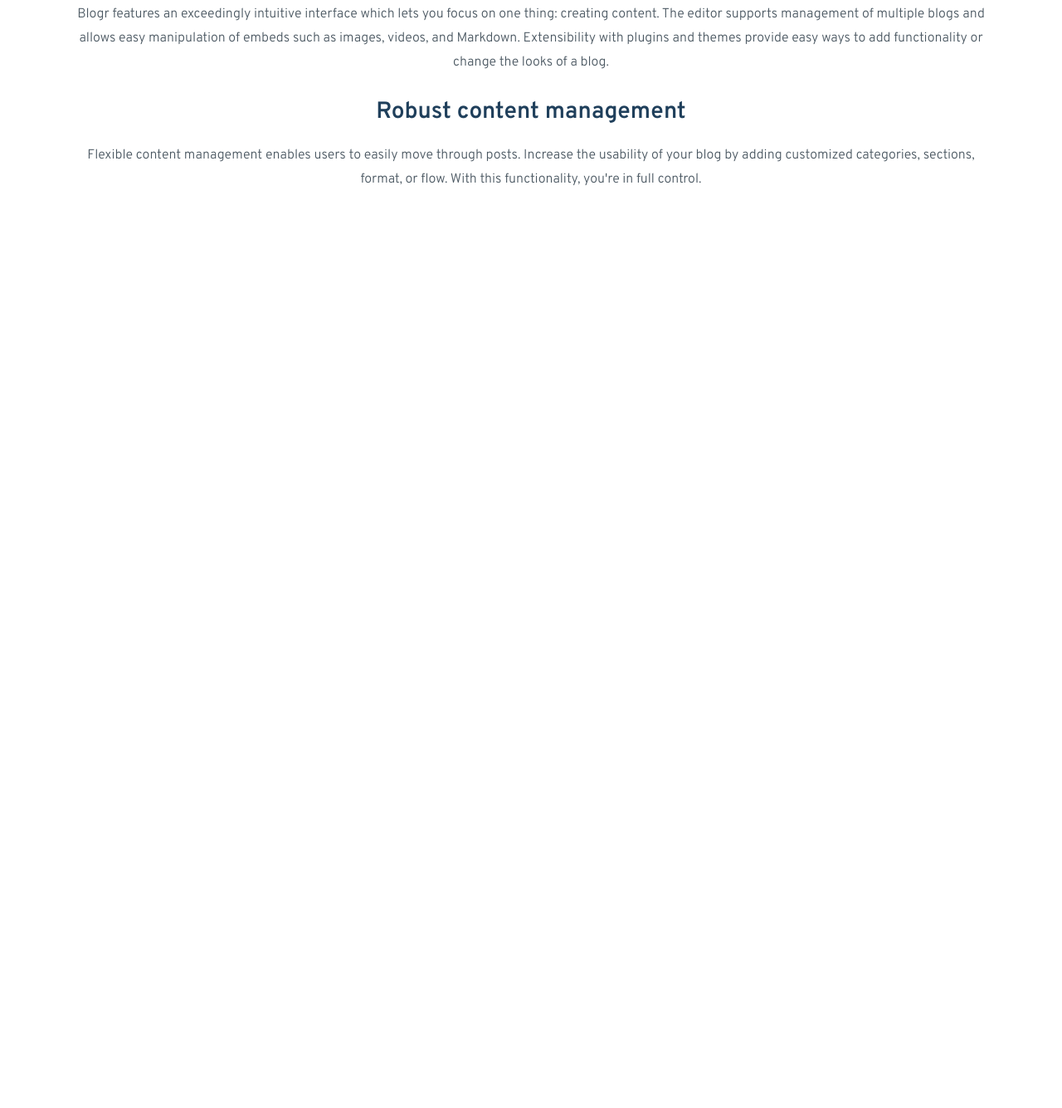
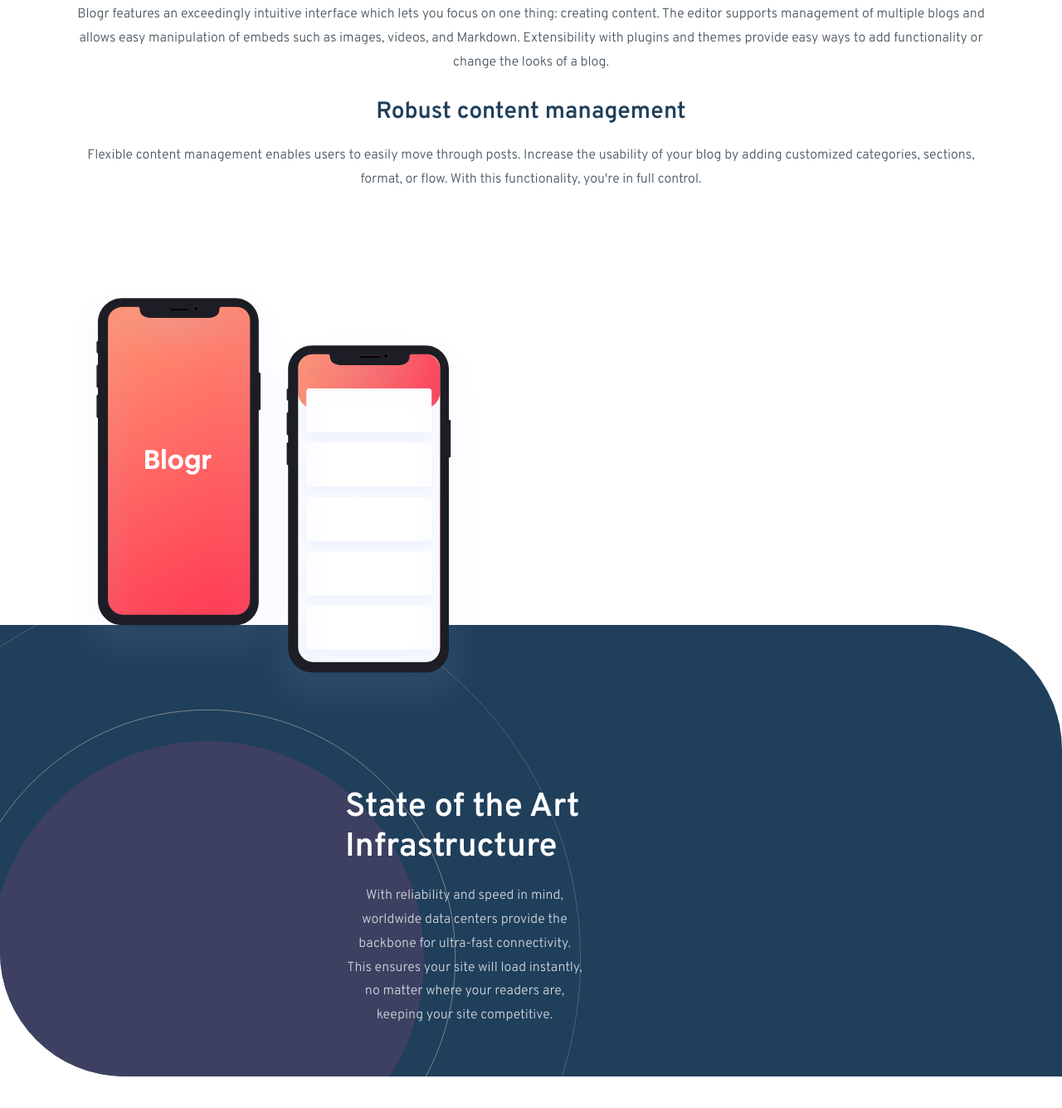
Before and after one commit to XcarabuzX/proyectoFinalFront, a website: page public/index.html in a window 1280 px wide. Shown: the part 1763-3098 px from the top of the page at 83% size. Before the commit the page ends 2104 px from the top, so only its background shows below. Drawn offline with nearby package versions, Linux system fonts and the light colour scheme.

Commit message:
Desarrollo de seccion "state of art" versiòn mobile

```diff
--- a/public/index.html
+++ b/public/index.html
@@ -95,6 +95,21 @@
         </div>
     </section>
 
+    <img src="images/illustration-phones.svg" alt="Illustration of phones" class="illustration-phones">
+    <section class="state-of-art">
+        <div class="container">
+             <img src="images/bg-pattern-circles.svg" alt="Background pattern circles" class="background-circles">
+            <div class="text-content">
+                <h2>State of the Art Infrastructure</h2>
+                <p>
+                    With reliability and speed in mind, worldwide data centers provide the
+                    backbone for ultra-fast connectivity. This ensures your site will load instantly, no
+                    matter where your readers are, keeping your site competitive.
+                </p>
+            </div>
+        </div>
+    </section>
+
     <!-- Bootstrap JS Bundle with Popper -->
     <script src="https://cdn.jsdelivr.net/npm/bootstrap@5.3.3/dist/js/bootstrap.bundle.min.js"></script>
 </body>
--- /dev/null
+++ b/scss/state-of-art.scss
@@ -0,0 +1,156 @@
+// Importar variables
+@import 'variables';
+
+// Estilos para la imagen de los teléfonos fuera de la sección state-of-art
+.illustration-phones {
+    display: block; // Asegurar comportamiento de bloque
+    position: relative; // Usar posicionamiento relativo
+    top: -2rem; // Ajusta este valor para mover la imagen hacia arriba o abajo
+    left: 50%; // Centrar horizontalmente
+    transform: translateX(-50%); // Ajustar centrado exacto
+    width: 100%; // Ocupar el ancho disponible en mobile
+    max-width: 300px; // Limitar el tamaño máximo en mobile
+    height: auto;
+    z-index: 3; // Asegurar que esté por encima de la sección
+    margin-bottom: -80px; // Ajusta este margen negativo para que la sección se acerque a la imagen
+}
+
+.state-of-art {
+    background-color: $blue-900; // Color de fondo oscuro como en la imagen
+    color: $white; // Color de texto blanco
+    height: 34rem;// Eliminar max-height ya que el contenido puede variar y queremos que la sección se ajuste
+    padding: 80px 20px 80px 20px; // Aumentar padding superior para dejar espacio a la imagen que sobresale
+    position: relative; // Para posicionar elementos internos (círculos y teléfonos)
+    bottom: 7rem;
+    overflow: hidden; // Para manejar el desbordamiento de la imagen de fondo
+    border-top-right-radius: 80px; // Redondeo en la esquina superior derecha
+    border-bottom-left-radius: 80px; // Redondeo en la esquina inferior izquierda
+
+    .container {
+        // position: relative; // Ya no es necesario si los teléfonos están fuera
+        z-index: 2; // Asegurar que el contenido esté por encima del fondo
+        display: flex; // Usar flexbox para alinear verticalmente
+        flex-direction: column; // Apilar elementos verticalmente en mobile
+        align-items: center; // Centrar contenido horizontalmente
+    }
+
+    .background-circles {
+        position: absolute;
+        top: -18rem; // Ajustar posición vertical según imagen
+        left: 50%; // Centrar horizontalmente
+        transform: translateX(-50%); // Ajustar centrado exacto
+        width: 38rem; // Ajustar tamaño del SVG
+        height: auto;
+        z-index: 1; // Colocar detrás del contenido
+    }
+
+    .text-content {
+        text-align: center; // Centrar texto en mobile
+        position: relative;
+        top: 6rem;
+        z-index: 20;
+
+        h2 {
+            font-family: $font-overpass;
+            font-weight: $font-weight-semibold;
+            color: $white;
+            margin-bottom: 20px;
+            font-size: 2rem; // Tamaño de fuente para mobile
+        }
+
+        p {
+            font-family: $font-overpass;
+            font-weight: $font-weight-light;
+            color: $gray-400; // Un color de gris más claro para el texto
+            line-height: 1.8;
+            max-width: 18rem;
+            text-align: center;
+            margin-bottom: 30px;
+        }
+    }
+}
+
+// Estilos para Desktop (a partir de 992px)
+@media (min-width: 992px) {
+    .illustration-phones {
+        position: relative; // Mantener posicionamiento relativo
+        top: 0; // Ajusta este valor para desktop
+        left: 80px; // Posicionar a la izquierda en desktop
+        transform: none; // Eliminar transformación de centrado
+        width: auto; // Ancho automático
+        max-width: 500px; // Ajustar tamaño máximo
+        margin-bottom: 0; // Eliminar margen negativo si no es necesario en desktop
+    }
+
+    .state-of-art {
+        padding: 100px 80px; // Ajustar padding para desktop
+        border-top-right-radius: 150px; // Ajustar redondeo
+        border-bottom-left-radius: 150px; // Ajustar redondeo
+
+        .container {
+            flex-direction: row; // Disposición horizontal en desktop
+             align-items: center; // Alinear verticalmente
+             justify-content: center; // Centrar contenido horizontalmente
+        }
+
+        .background-circles {
+            width: 900px; // Ajustar tamaño del SVG para desktop
+             top: -50px; // Ajustar posición vertical
+            left: -200px; // Ajustar posición horizontal
+            transform: none; // Eliminar transformación de centrado
+        }
+
+        .illustration-phones {
+            position: absolute; // Mantener posicionamiento absoluto
+            top: -100px; // Ajustar para que sobresalga por arriba
+            left: 80px; // Posicionar a la izquierda
+            transform: none; // Eliminar transformación de centrado
+            width: auto; // Ancho automático
+            max-width: 500px; // Ajustar tamaño máximo
+            // margin: 0; // No usar margin con position absolute
+            z-index: 5; // Aumentar z-index
+        }
+
+        .text-content {
+            text-align: left; // Alinear texto a la izquierda
+             width: 50%; // Ajustar ancho del texto
+             padding-left: 50px; // Añadir espacio a la izquierda para separar de la imagen
+
+            h2 {
+                font-size: 2.5rem; // Ajustar tamaño de fuente
+            }
+
+            p {
+                margin-bottom: 0; // Eliminar margen inferior si es el último párrafo
+            }
+        }
+    }
+}
+
+// Estilos para Desktop (a partir de 1600px)
+@media (min-width: 1600px) {
+     .illustration-phones {
+        top: -50px; // Ajusta este valor para pantallas grandes
+        left: 100px; // Ajustar posición
+        width: 550px; // Ancho fijo para la imagen
+    }
+
+    .state-of-art {
+        padding: 150px 160px 150px 160px; // Ajustar padding para pantallas grandes
+
+        .background-circles {
+            width: 1000px; // Ajustar tamaño para pantallas muy grandes
+             top: -100px;
+             left: -250px;
+        }
+
+        .text-content {
+             width: 40%; // Ajustar ancho del texto
+             padding-left: 100px; // Ajustar espacio a la izquierda
+
+            h2 {
+                 font-size: 3rem; // Ajustar tamaño de fuente
+            }
+        }
+    }
+}
--- a/scss/styles.scss
+++ b/scss/styles.scss
@@ -10,6 +10,7 @@
 // Importar secciones
 @import 'header';
 @import 'designed-for-future';
+@import 'state-of-art';
 
 // Variables personalizadas
 $primary-color: #007bff;
```
Also changed, not shown: public/css/styles.css, 1 other file.
